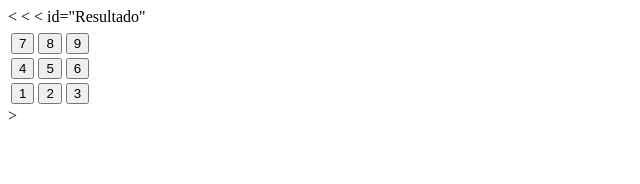
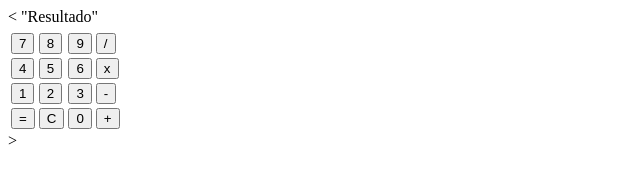
Before and after one commit to DragonFenixOwi/git-first-html-css, a plain HTML site: page index.html in a window 1280 px wide. Shown: the whole page, without its empty margins (0-640 px from the left). Drawn offline with Linux system fonts and the light colour scheme.

Commit message:
Configurando botones de calculadora

```diff
--- a/index.html
+++ b/index.html
@@ -5,24 +5,33 @@
     <title> Primera Calculadora con HTML,CCS y JavaScript</title>
   </head>
   <body>
-    <<table class="Calculadora">
-      <<tr>
-        <<td> <col span="4"> <span> id="Resultado" </span></td>
+    <table class="Calculadora">
+      <tr>
+        <<td> <col span="4"> <span> "Resultado" </span></td>
       </tr>
       <tr>
         <td><button type="button" name="siete">7</button></td>
         <td><button type="button" name="ocho">8</button></td>
         <td><button type="button" name="nueve">9</button></td>
+        <td><button type="button" name="división">/</button></td>
       </tr>
       <tr>
         <td><button type="button" name="cuatro">4</button></td>
         <td><button type="button" name="cinco">5</button></td>
         <td><button type="button" name="seis">6</button></td>
+        <td><button type="button" name="Multiplicación">x</button></td>
       </tr>
       <tr>
         <td><button type="button" name="uno">1</button></td>
         <td><button type="button" name="dos">2</button></td>
         <td><button type="button" name="tres">3</button></td>
+        <td><button type="button" name="resta">-</button></td>
+      </tr>
+      <tr>
+        <td><button type="button" name="igual">=</button></td>
+        <td><button type="button" name="reset">C</button></td>
+        <td><button type="button" name="Cero">0</button></td>
+        <td><button type="button" name="suma">+</button></td>
       </tr>
     </table>>
 
```
